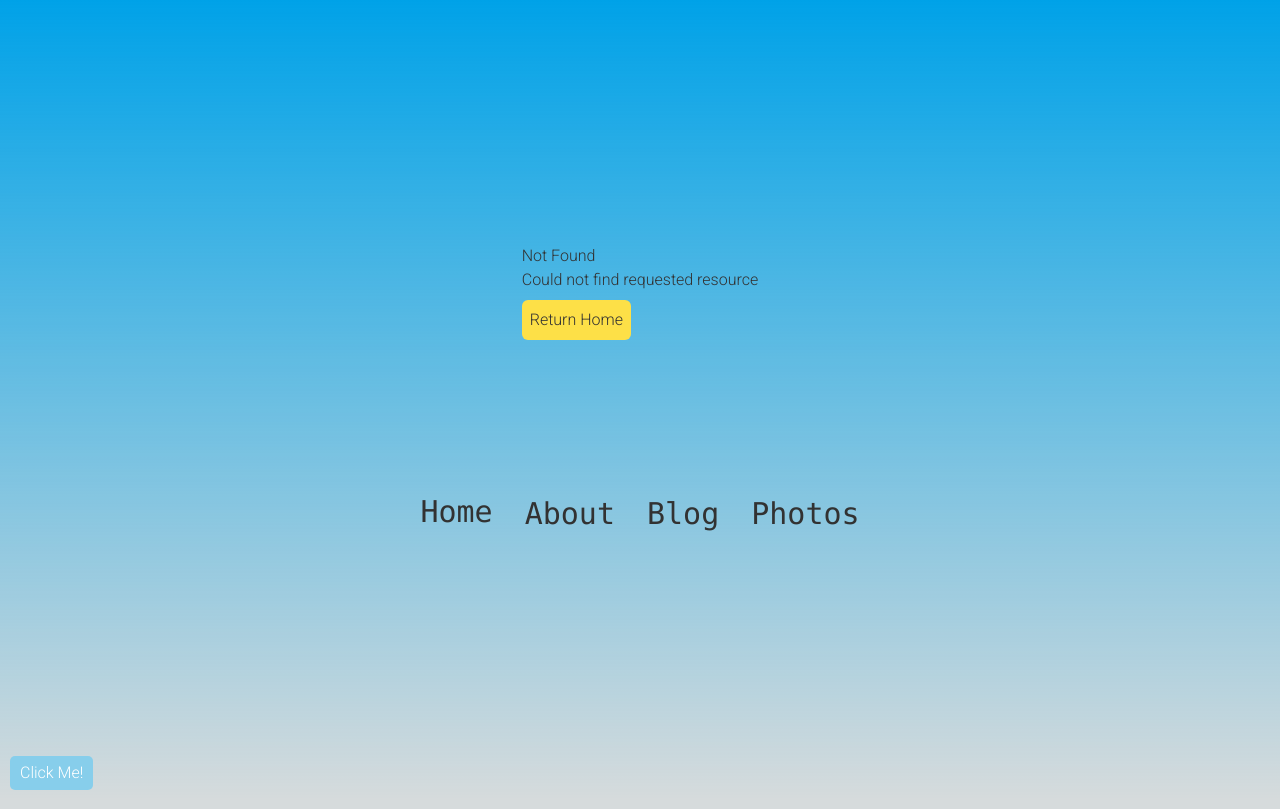
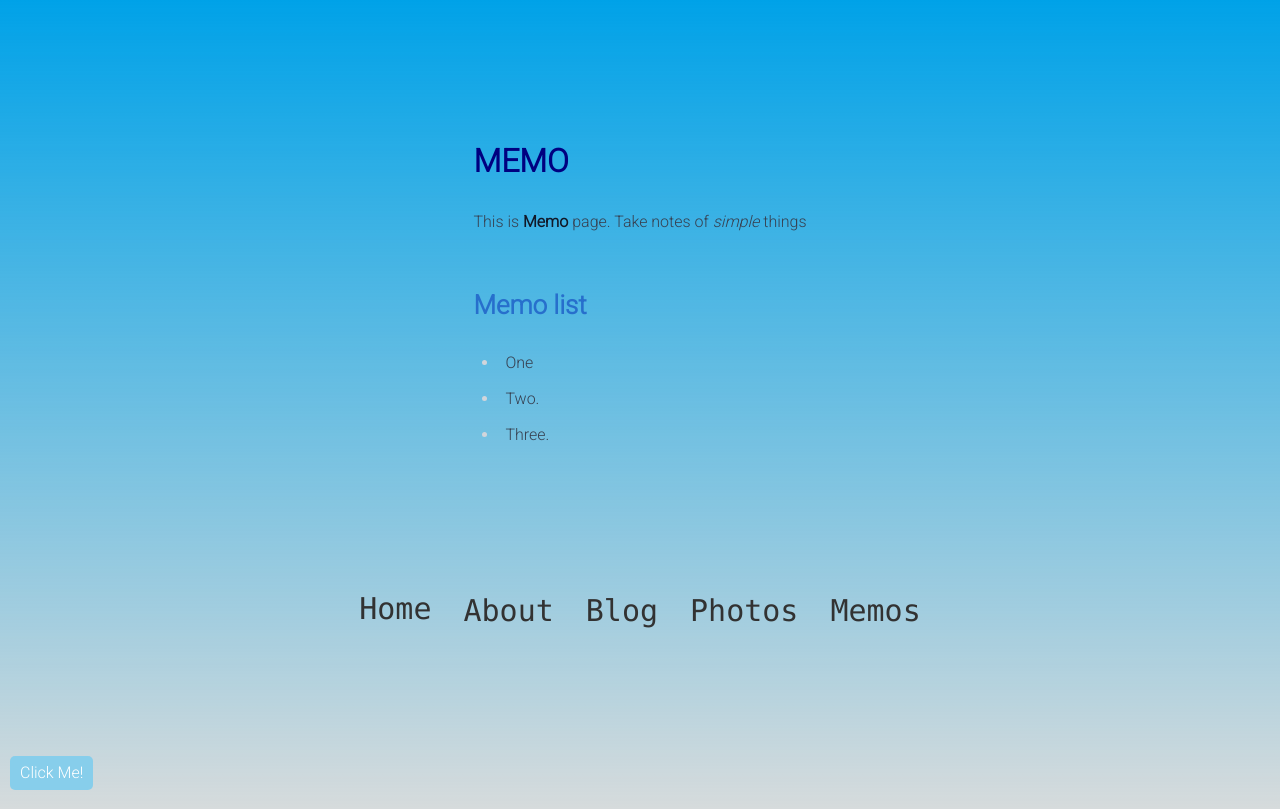
Before and after one commit to spaceofin/nextjs-prac, a Next.js app in the folder nextjs-ts-practice/: page /memos in a window 1280 px wide. Before the commit this address had no page. Shown: the top 809 px of the page. Built offline with nearby package versions, Linux system fonts and the light colour scheme.

Commit message:
[nextjs-ts-practice]feat: add memos page and update mdx-components.tsx

```diff
--- a/nextjs-ts-practice/app/components/Navigation.tsx
+++ b/nextjs-ts-practice/app/components/Navigation.tsx
@@ -25,6 +25,11 @@ export default function Navigation() {
             Photos
           </Link>
         </li>
+        <li>
+          <Link href="/memos" className={styles.link}>
+            Memos
+          </Link>
+        </li>
       </ul>
     </nav>
   );
--- /dev/null
+++ b/nextjs-ts-practice/app/memos/page.mdx
@@ -0,0 +1,14 @@
+<div className="prose dark:prose-invert">
+
+# MEMO
+
+This is **Memo** page.
+Take notes of _simple_ things
+
+## Memo list
+
+- One
+- Two.
+- Three.
+
+</div>
--- a/nextjs-ts-practice/mdx-components.tsx
+++ b/nextjs-ts-practice/mdx-components.tsx
@@ -1,7 +1,32 @@
 import type { MDXComponents } from "mdx/types";
+import Image, { ImageProps } from "next/image";
+
+// This file allows you to provide custom React components
+// to be used in MDX files. You can import and use any
+// React component you want, including inline styles,
+// components from other libraries, and more.
 
 export function useMDXComponents(components: MDXComponents): MDXComponents {
   return {
+    // Allows customizing built-in components, e.g. to add styling.
+    h1: ({ children }) => (
+      <h1 style={{ color: "navy", fontSize: "32px", fontWeight: "bold" }}>
+        {children}
+      </h1>
+    ),
+    h2: ({ children }) => (
+      <h2 style={{ color: "#276FCC", fontSize: "26px", fontWeight: "bold" }}>
+        {children}
+      </h2>
+    ),
+
+    img: (props) => (
+      <Image
+        sizes="100vw"
+        style={{ width: "100%", height: "auto" }}
+        {...(props as ImageProps)}
+      />
+    ),
     ...components,
   };
 }
--- a/nextjs-ts-practice/package.json
+++ b/nextjs-ts-practice/package.json
@@ -20,6 +20,7 @@
     "react-error-boundary": "^4.0.13"
   },
   "devDependencies": {
+    "@tailwindcss/typography": "^0.5.15",
     "@types/node": "^20",
     "@types/react": "^18",
     "@types/react-dom": "^18",
--- a/nextjs-ts-practice/tailwind.config.ts
+++ b/nextjs-ts-practice/tailwind.config.ts
@@ -15,6 +15,6 @@ const config: Config = {
       },
     },
   },
-  plugins: [],
+  plugins: [require("@tailwindcss/typography")],
 };
 export default config;
```
Also changed, not shown: 1 other file (tests, documents, lock files or other folders).
